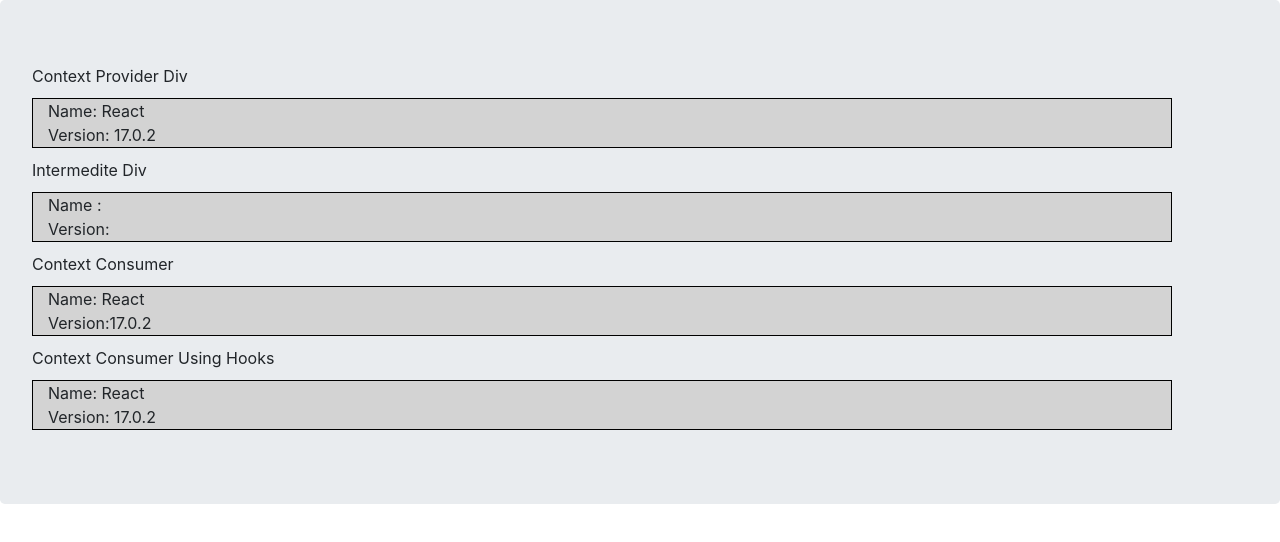
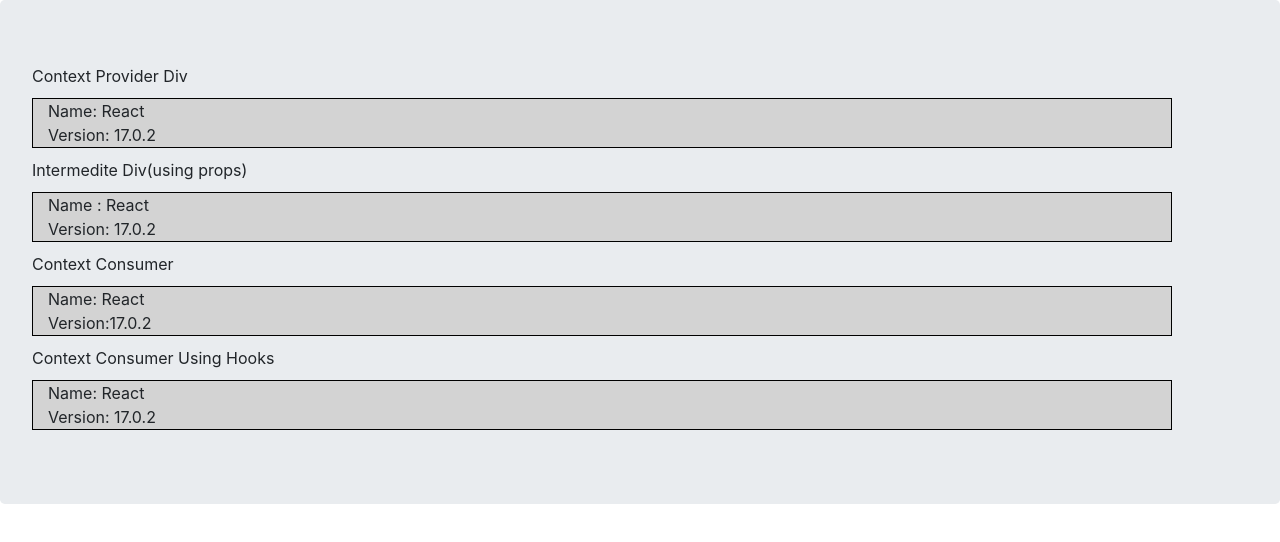
Before and after one commit to Smriti1311/React, a React (Create React App) app in the folder react-projects/: page / in a window 1280 px wide. Shown: the top 542 px of the page. Built offline with nearby package versions, Linux system fonts and the light colour scheme.

Commit message:
Context example updated

```diff
--- a/react-projects/src/Components/ContextExample/ContextProvider.js
+++ b/react-projects/src/Components/ContextExample/ContextProvider.js
@@ -19,9 +19,9 @@
                     <br></br>
                     Version: {this.state.version}
                 </div>
-                <NameContext.Provider value = {this.state.name}>
-                    <VersionContext.Provider value = {this.state.version}>
-                    <Intermediate />
+                <NameContext.Provider value={this.state.name}>
+                    <VersionContext.Provider value={this.state.version}>
+                        <Intermediate name={this.state.name} version={this.state.version} />
                     </VersionContext.Provider>
                 </NameContext.Provider>
             </div>
--- a/react-projects/src/Components/ContextExample/Intermediate.js
+++ b/react-projects/src/Components/ContextExample/Intermediate.js
@@ -5,7 +5,7 @@
 const Intermediate = (props) => {
         return(
             <div>
-                Intermedite Div
+                Intermedite Div(using props)
                 <br></br>
                 <div className='container'>
                     Name : {props.name}
```
